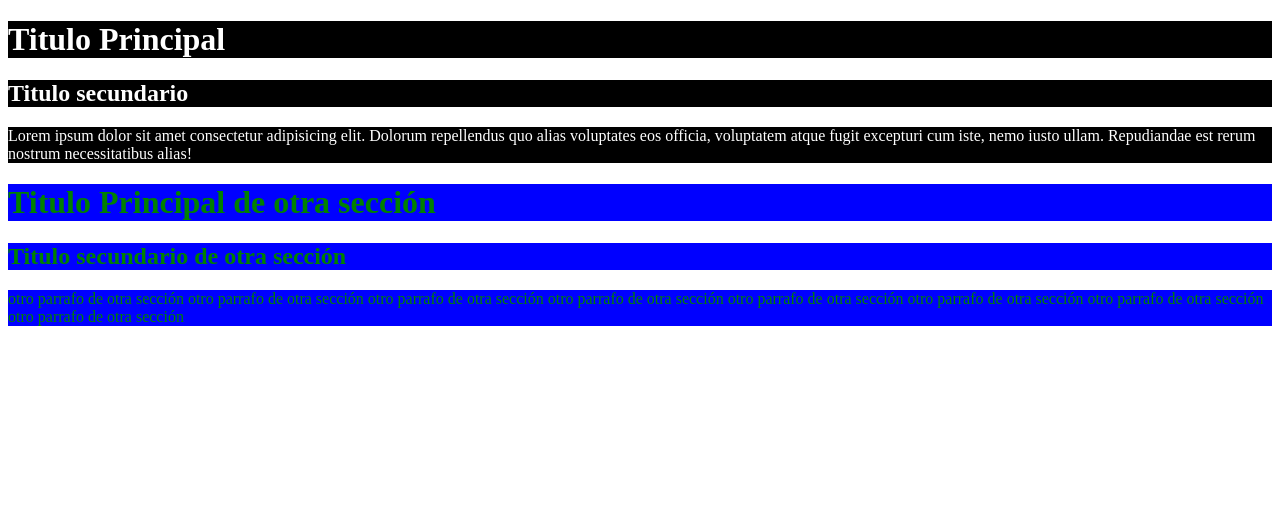
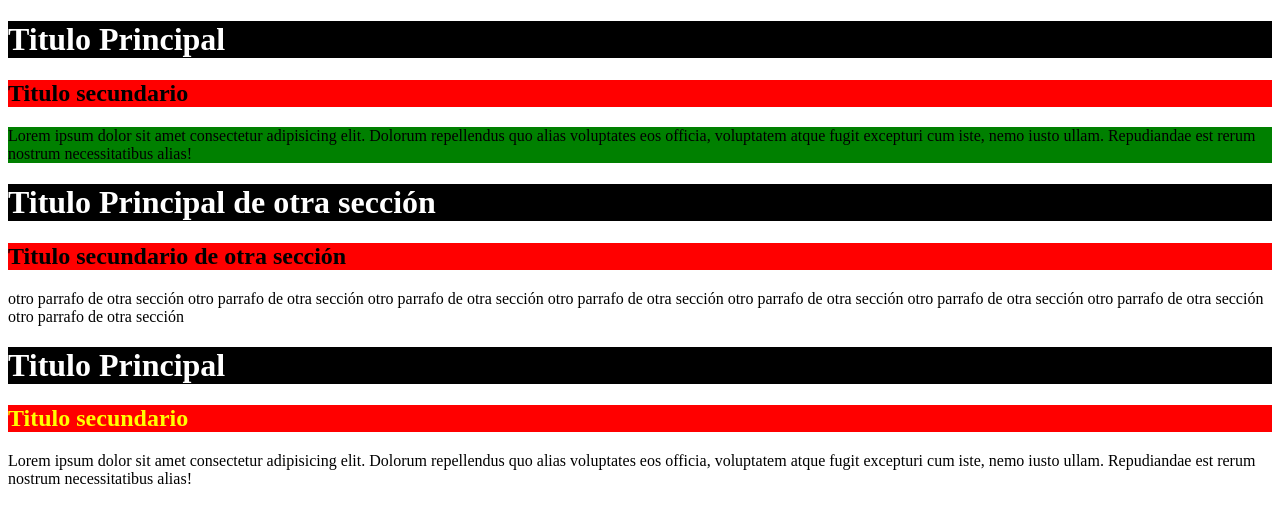
Before and after one commit to jleonardod/cursoCss, a plain HTML site: page index.html in a window 1280 px wide. Drawn offline with Linux system fonts and the light colour scheme.

Commit message:
Selectores - Selector cruzado

```diff
--- a/index.html
+++ b/index.html
@@ -7,13 +7,18 @@
     <title>Curso de CSS</title>
     <link rel="stylesheet" href="styles/style.css">
     <style>
-      .seccion1{
+      h1{
         background-color: black;
         color: white;
       }
-      .seccion2{
-        background-color: blue;
-        color: green;
+      h2{
+        background-color: red;
+      }
+      h2.seccion3{
+        color: yellow;
+      }
+      p.seccion1{
+        background-color: green;
       }
     </style>
   </head>
@@ -25,5 +30,10 @@
    <h1 class="seccion2">Titulo Principal de otra sección</h1>
    <h2 class="seccion2">Titulo secundario de otra sección</h2>
    <p class="seccion2">otro parrafo de otra sección otro parrafo de otra sección otro parrafo de otra sección otro parrafo de otra sección otro parrafo de otra sección otro parrafo de otra sección otro parrafo de otra sección otro parrafo de otra sección </p>
+
+   <h1 class="seccion3">Titulo Principal</h1>
+   <h2 class="seccion3">Titulo secundario</h2>
+   <p class="seccion3">Lorem ipsum dolor sit amet consectetur adipisicing elit. Dolorum repellendus quo alias voluptates eos officia, voluptatem atque fugit excepturi cum iste, nemo iusto ullam. Repudiandae est rerum nostrum necessitatibus alias!</p>
+
   </body>
 </html>
```
